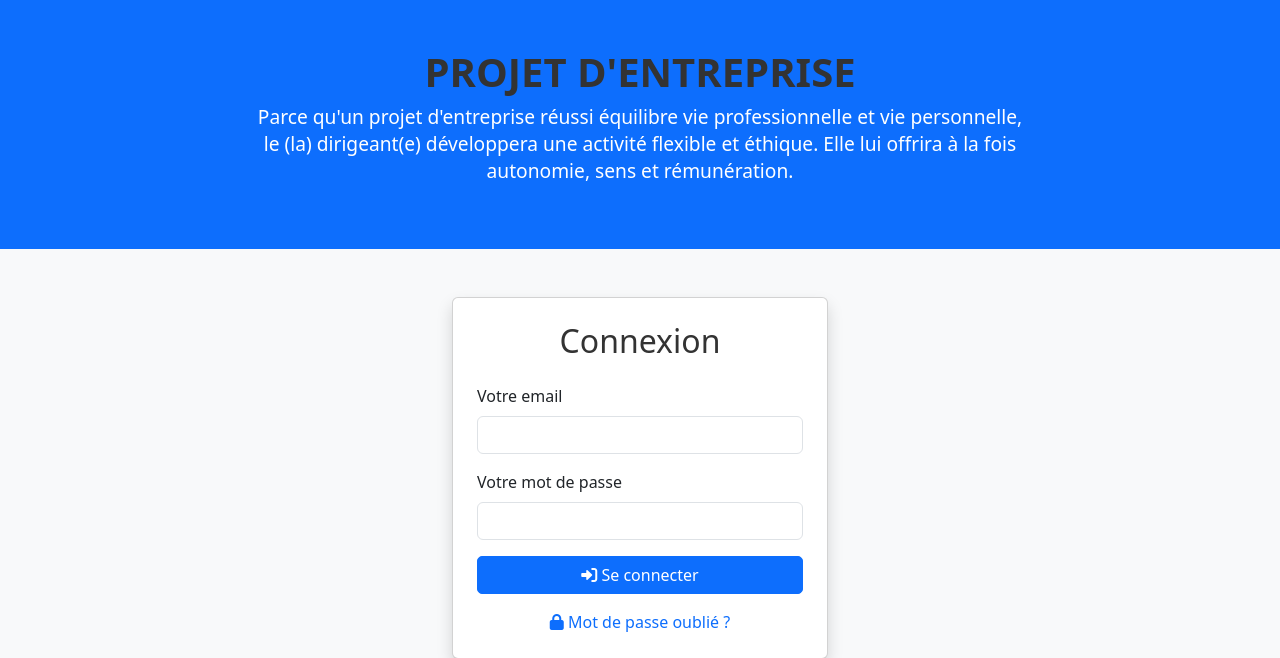
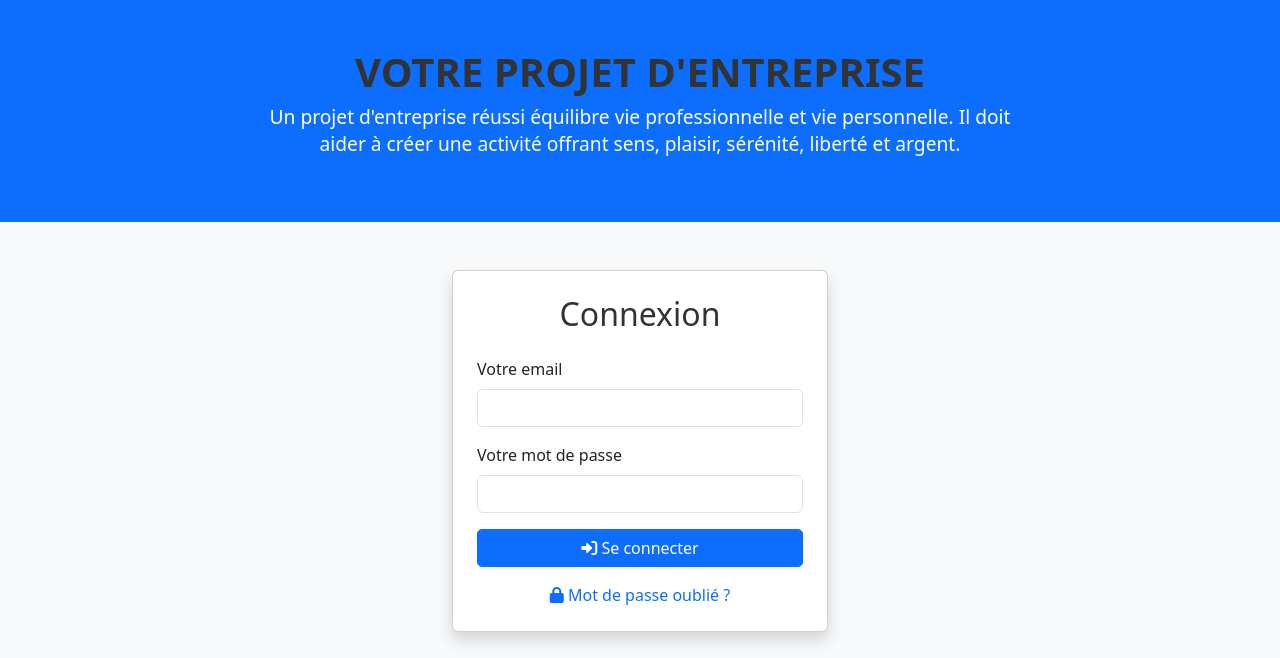
Before and after one commit to Qualixel/IAprojet, a Flask app: page / in a window 1280 px wide. Shown: the top 658 px of the page. Run offline with Flask 3, Linux system fonts and the light colour scheme.

Commit message:
Mise à jour de la page HTML

```diff
--- a/templates/home.html
+++ b/templates/home.html
@@ -21,11 +21,10 @@
     <!-- Section d'Accueil -->
     <header class="text-center py-5 bg-primary text-white">
         <div class="container">
-            <h1 class="display-4">PROJET D'ENTREPRISE</h1>
+            <h1 class="display-4">VOTRE PROJET D'ENTREPRISE</h1>
             <p class="lead">
-                Parce qu'un projet d'entreprise réussi équilibre vie professionnelle et vie personnelle,
-                le (la) dirigeant(e) développera une activité flexible et éthique. Elle lui offrira à la fois autonomie,
-                sens et rémunération.
+Un projet d'entreprise réussi équilibre vie professionnelle et vie personnelle.</b>
+Il doit aider à créer une activité offrant sens, plaisir, sérénité, liberté et argent.
             </p>
         </div>
     </header>
```
